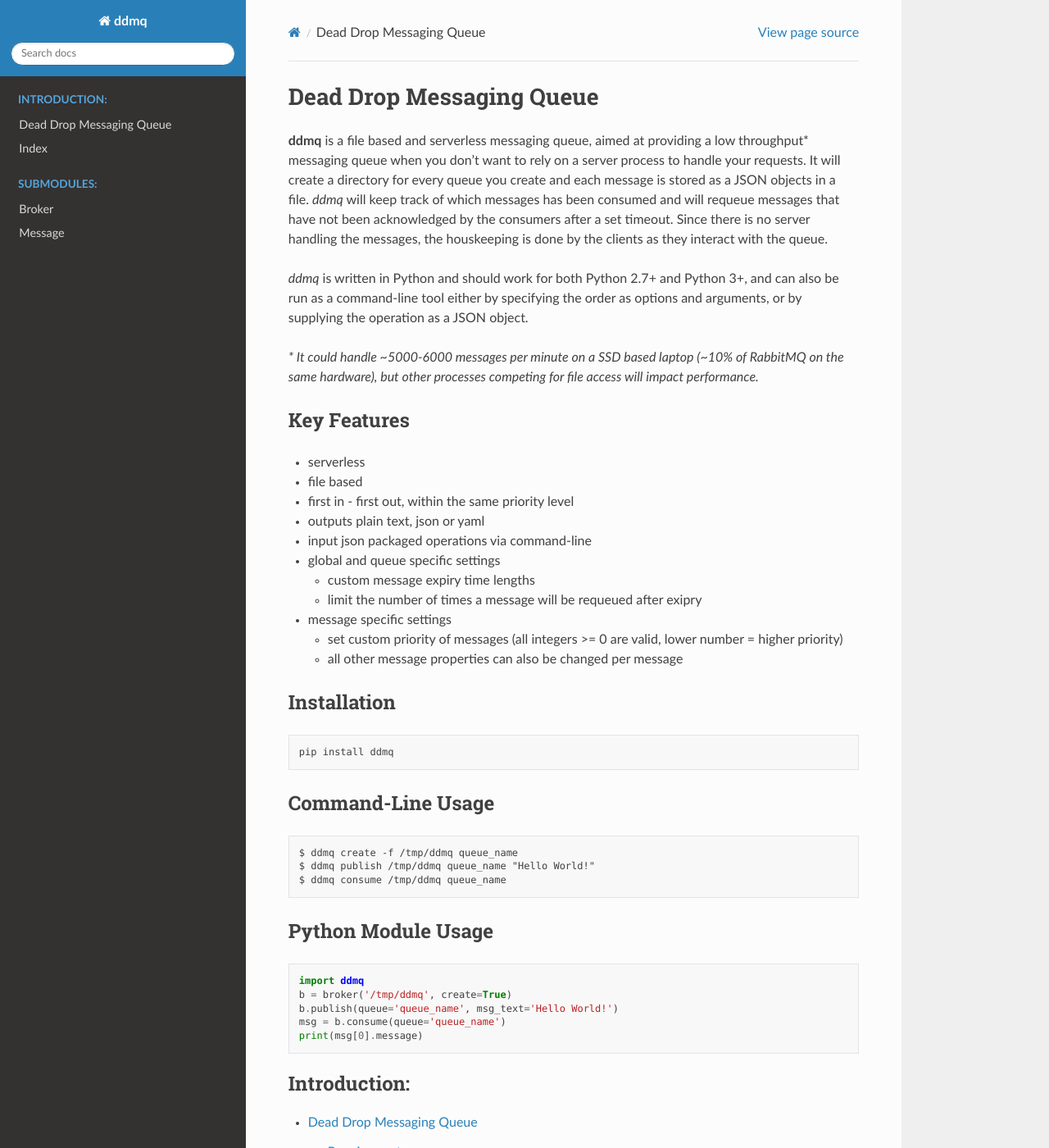
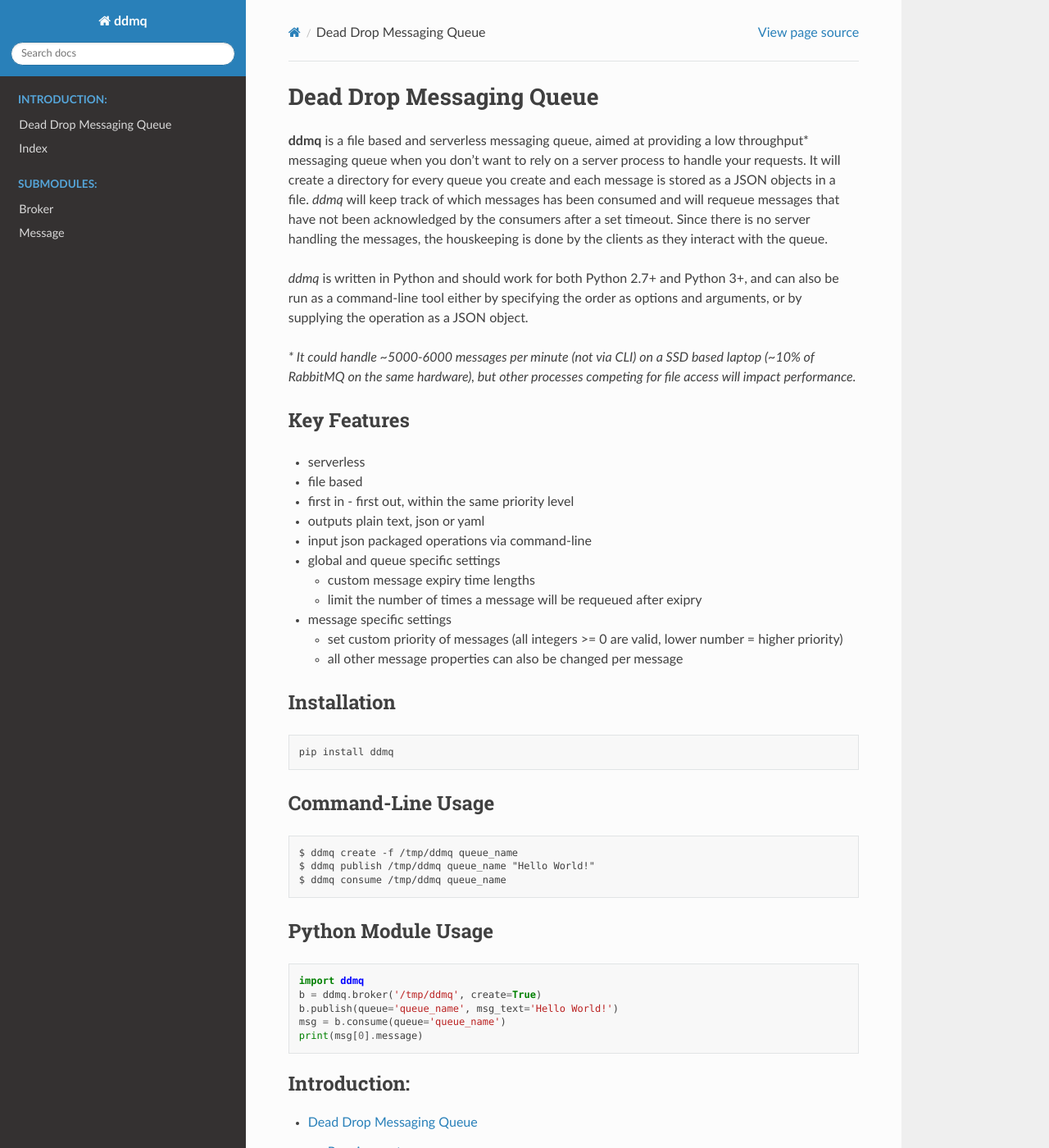
Before and after one commit to ddmq/ddmq, a Sphinx documentation site: the page built from docs/index.rst, in a window 1280 px wide and 1400 px high. Shown: the whole window at 82% size. Built offline with Sphinx 7.4.7 and the Read the Docs theme 2.0.0, drawn with Linux system fonts in a browser that asks for light colours.

Commit message:
Python3 adjustments

```diff
--- a/README.rst
+++ b/README.rst
@@ -7,7 +7,7 @@
 
 *ddmq* is written in Python and should work for both Python 2.7+ and Python 3+, and can also be run as a command-line tool either by specifying the order as options and arguments, or by supplying the operation as a JSON object.
 
-*\* It could handle ~5000-6000 messages per minute on a SSD based laptop (~10% of RabbitMQ on the same hardware), but other processes competing for file access will impact performance.*
+*\* It could handle ~5000-6000 messages per minute (not via CLI) on a SSD based laptop (~10% of RabbitMQ on the same hardware), but other processes competing for file access will impact performance.*
 
 Requirements
 ------------
@@ -102,7 +102,7 @@
     # create the broker object and specify the path to the root directory
     # adding create=True to tell it to create and initiate both the root
     # directory and queue directories if they don't already exist
-    b = broker('/tmp/ddmq', create=True)
+    b = ddmq.broker('/tmp/ddmq', create=True)
 
     # publish a message to the specified queue
     b.publish(queue='queue_name', msg_text='Hello World!')
--- a/docs/index.rst
+++ b/docs/index.rst
@@ -10,7 +10,7 @@
 
 *ddmq* is written in Python and should work for both Python 2.7+ and Python 3+, and can also be run as a command-line tool either by specifying the order as options and arguments, or by supplying the operation as a JSON object.
 
-*\* It could handle ~5000-6000 messages per minute on a SSD based laptop (~10% of RabbitMQ on the same hardware), but other processes competing for file access will impact performance.*
+*\* It could handle ~5000-6000 messages per minute (not via CLI) on a SSD based laptop (~10% of RabbitMQ on the same hardware), but other processes competing for file access will impact performance.*
 
 Key Features
 ------------
@@ -50,7 +50,7 @@
 ::
 
     import ddmq
-    b = broker('/tmp/ddmq', create=True)
+    b = ddmq.broker('/tmp/ddmq', create=True)
     b.publish(queue='queue_name', msg_text='Hello World!')
     msg = b.consume(queue='queue_name')
     print(msg[0].message)
--- a/docs/introduction.rst
+++ b/docs/introduction.rst
@@ -103,7 +103,7 @@
     # create the broker object and specify the path to the root directory
     # adding create=True to tell it to create and initiate both the root
     # directory and queue directories if they don't already exist
-    b = broker('/tmp/ddmq', create=True)
+    b = ddmq.broker('/tmp/ddmq', create=True)
 
     # publish a message to the specified queue
     b.publish(queue='queue_name', msg_text='Hello World!')
--- a/setup.py
+++ b/setup.py
@@ -6,7 +6,7 @@
 
 setuptools.setup(
     name="ddmq",
-    version="0.9.5",
+    version="0.9.6",
     author="Martin Dahlö",
     author_email="m.dahlo@gmail.com",
     description="A file based serverless messaging queue",
```
Also changed, not shown: 1 other file.
